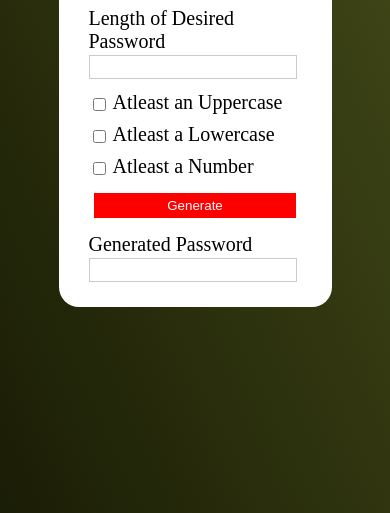
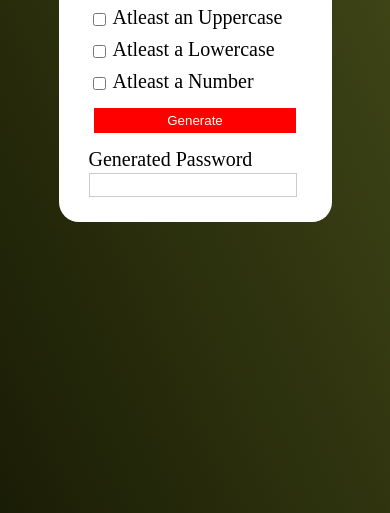
Before and after one commit to Jagboro/Password-Generator, a plain HTML site: page index.html in a window 390 px wide. Shown: the part 331-844 px from the top of the page. Drawn offline with Linux system fonts and the light colour scheme.

Commit message:
Update style.css

```diff
--- a/style.css
+++ b/style.css
@@ -91,7 +91,7 @@ button {
     #main {
         width: 70%;
         position: relative;
-        top: 25vh;
+        top: 15vh;
         padding: 10px 30px;
         box-sizing: border-box;
     }
```
